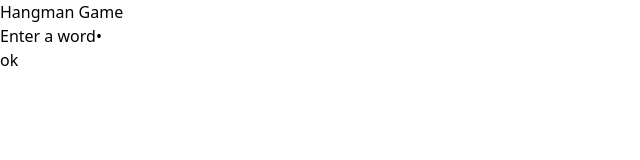
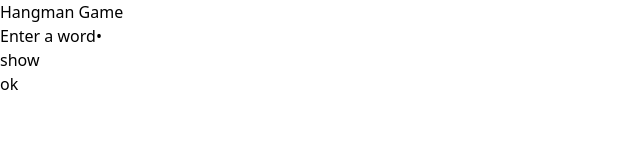
Before and after one commit to abhisheky1817/Hangman-React, a React (Vite) app: page / in a window 1280 px wide. Shown: the top 160 px of the page, without its empty margins (0-640 px from the left). Built offline with nearby package versions, Linux system fonts and the light colour scheme.

Commit message:
added presentation layer

```diff
--- a/src/App.jsx
+++ b/src/App.jsx
@@ -1,11 +1,12 @@
-import TextInputForm from "./Components/TextInputForm/TextInputForm";
+
+import TextInputFormContainer from "./Components/TextInputForm/TextInputFormContainer";
 
 function App() {
   return (
     <div>
       <h1>Hangman Game</h1>
 
-      <TextInputForm  onSubmit={(value)=>{console.log("value from hidden is", value)}} />
+      <TextInputFormContainer  onSubmit={(value)=>{console.log("value from hidden is", value)}} />
     </div>
   );
 }
--- a/src/Components/TextInputForm/TextInputForm.jsx
+++ b/src/Components/TextInputForm/TextInputForm.jsx
@@ -1,22 +1,8 @@
 import TextInput from '../TextInput/TextInput';
 import Button from '../Buttons/Button';
-import { useState } from "react";
 
-function TextInputForm({onSubmit}) {
 
-    const [value, setValue] = useState(' ');
-
-    function handleformsubmit(event){
-        event.preventDefault();
-        console.log("form submitted",value);
-        onSubmit ?.(value); //if onSubmit define call it with a value
-    }
-
-    function handletextinputchange(event){
-        console.log("text input change");
-        console.log(event.target.value);
-        setValue(event.target.value);
-    }
+function TextInputForm({handleformsubmit, handletextinputchange, setInputtype, value, inputType}) {
 
     return(
 
@@ -27,11 +13,19 @@ function TextInputForm({onSubmit}) {
             <TextInput
 
             label="Enter a word"
-            type="password"
+            type={inputType}
             value={value}
             onChange={handletextinputchange}
             />
 
+           </div>
+
+           <div>
+            <Button
+             styleType="warning"
+             text={inputType=== 'password' ? 'show' : 'hide'}
+             onClickHandler = {()=>setInputtype(inputType === 'password' ? 'text' : 'password')}
+            />
            </div>
 
             <div className = "flex">
--- /dev/null
+++ b/src/Components/TextInputForm/TextInputFormContainer.jsx
@@ -0,0 +1,38 @@
+import { useState } from "react";
+import TextInputForm from "./TextInputForm";
+
+
+function TextInputFormContainer({ onSubmit }) {
+
+      const [value, setValue] = useState(' ');
+      const [inputType, setInputtype] = useState('password');
+
+      function handleformsubmit(event){
+                event.preventDefault();
+                console.log("form submitted",value);
+                onSubmit ?.(value); //if onSubmit define call it with a value
+            }
+
+            function handletextinputchange(event){
+                console.log("text input change");
+                console.log(event.target.value);
+                setValue(event.target.value);
+            }
+
+    return(
+
+        // calling the presentation layer
+
+       <TextInputForm
+         handleformsubmit={handleformsubmit}
+         handletextinputchange={handletextinputchange}
+         value={value}
+         inputType={inputType}
+         setInputtype={setInputtype}
+
+       />
+
+    )
+}
+
+export default TextInputFormContainer;
```
